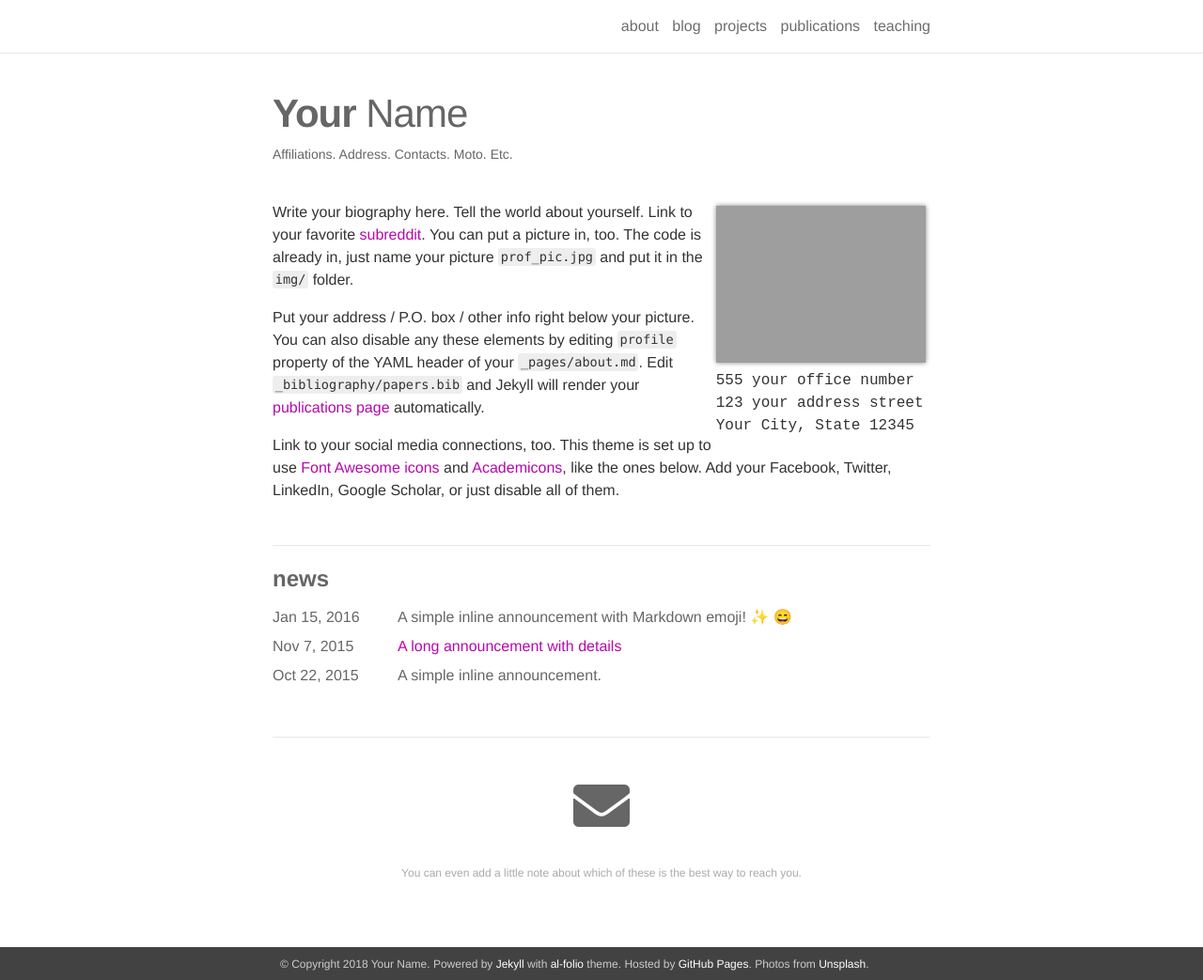
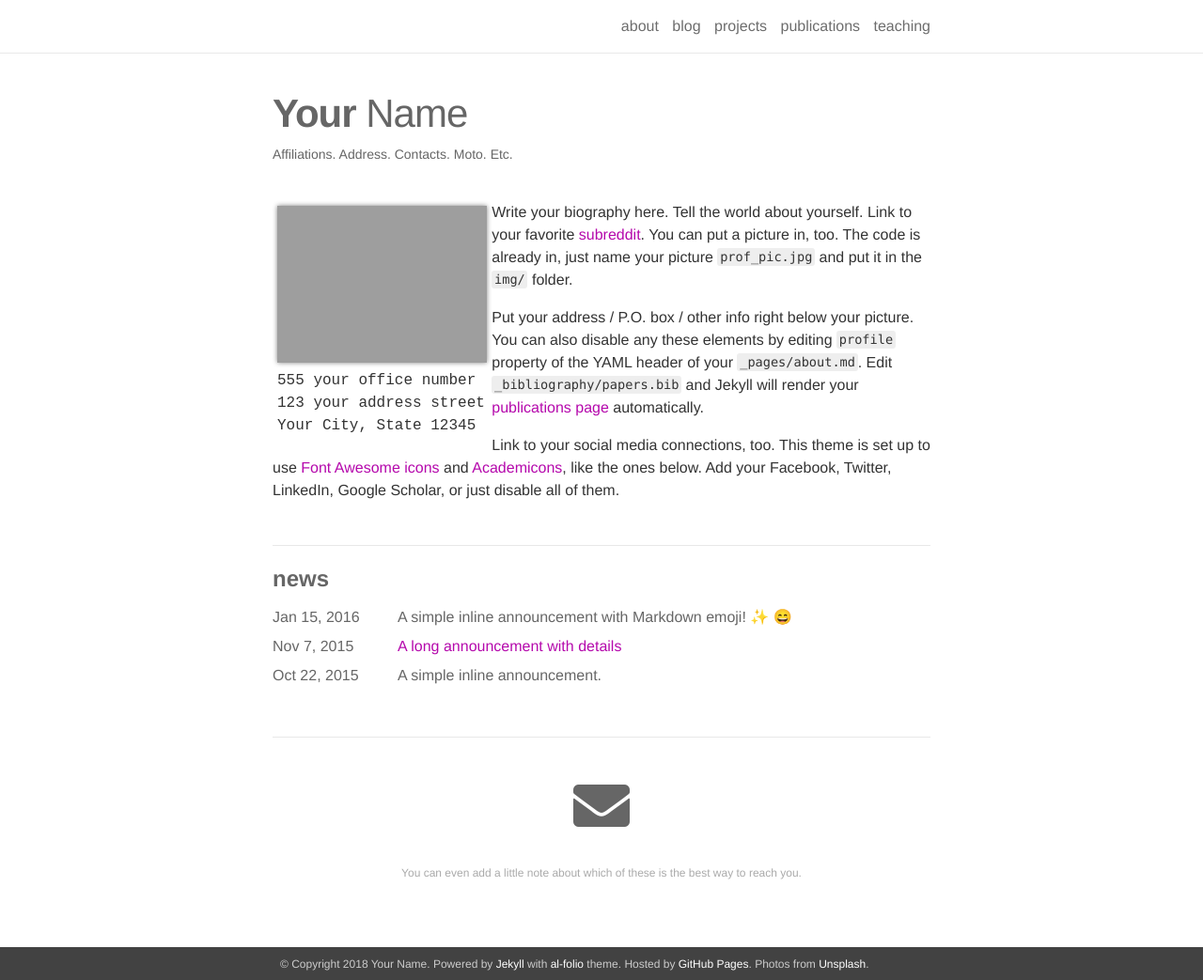
Before and after one commit to nsidere/nsidere.github.io, a Jekyll site: the page built from _pages/about.md, in a window 1280 px wide and 1043 px high. Shown: the whole window at 94% size. Built offline with Jekyll 4.4.1, drawn with Linux system fonts in a browser that asks for light colours; nearby versions of some CDN libraries; emoji names are drawn with the system emoji font.

Commit message:
Removed !important flag from profile class alignment

```diff
--- a/_sass/_profile.scss
+++ b/_sass/_profile.scss
@@ -1,5 +1,5 @@
 .profile {
-    float: right !important;
+    float: right;
     img {
         box-shadow: 0 0 5px $grey-color;
         width: 100%;
```
